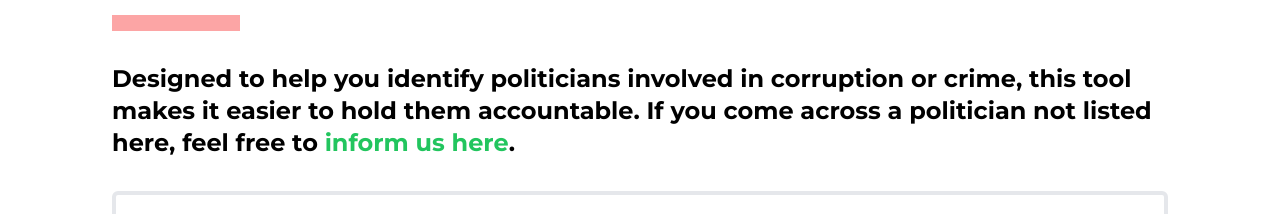
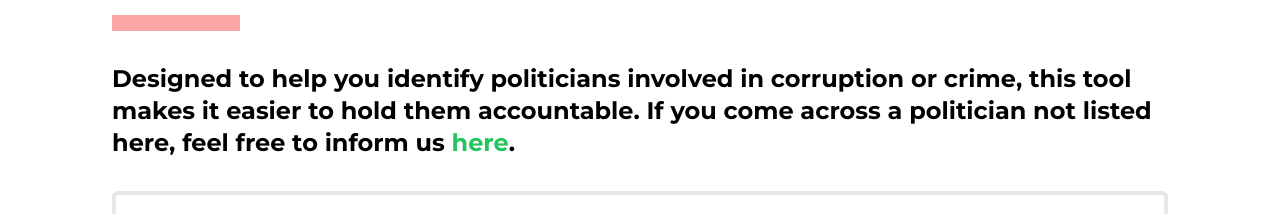
Before and after one commit to saroz9090/fuck-nepal-politics, a website: page public/index.html in a window 1280 px wide. Shown: the part 925-1139 px from the top of the page. Drawn offline with nearby package versions, Linux system fonts and the light colour scheme.

Commit message:
Update index.html

```diff
--- a/public/index.html
+++ b/public/index.html
@@ -102,7 +102,7 @@
                <div class = "text-5xl md:text-7xl uppercase font-extrabold">SEARCH Politicians' Crimes</div>
                <div class = "h-4 w-32 mt-2 mb-2 block bg-red-300"></div>
                <div class = "text-xl md:text-2xl mt-8 mb-8 font-bold">
-                  Designed to help you identify politicians involved in corruption or crime, this tool makes it easier to hold them accountable. If you come across a politician not listed here, feel free to <a href = "https://docs.google.com/forms/d/1iaKSsBKOdOJUHSe3Gvsb6-bnjH3O4yhAnzC5kXq9zSA/edit" class = "text-green-500 hover:underline">inform us here</a>.
+                  Designed to help you identify politicians involved in corruption or crime, this tool makes it easier to hold them accountable. If you come across a politician not listed here, feel free to inform us <a href = "https://docs.google.com/forms/d/1iaKSsBKOdOJUHSe3Gvsb6-bnjH3O4yhAnzC5kXq9zSA/edit" target="_blank" class = "text-green-500 hover:underline">here</a>.
 
 
                </div>
@@ -327,7 +327,7 @@
                   <br /> <br />
                   The goal of this project is to 'lift the curtain' and provide the transparency the people of Nepal deserve. This website is a free, accessible resource that exposes politicians and their crimes so that citizens can make informed decisions. While this issue extends beyond individual politicians, many stand as prominent contributors to the decay of Nepal’s political landscape.
                   <br /><br />
-                  For the sake of openness, this project is fully transparent and open-source, allowing anyone to view (and contribute to) <a href = "" target="_blank" class = "text-green-500 hover:underline">here</a>.
+                  For the sake of openness, this project is fully transparent and open-source, allowing anyone to view (and contribute to) <a href = "https://github.com/saroz9090/fuck-nepal-politics" target="_blank" class = "text-green-500 hover:underline">here</a>.
                   'd also like to give credit to the innovative projects that inspired this effort, including <a target = "_blank" href = "https://charlesstover.github.io/peoplecott/" class = "text-green-500 hover:underline">Peoplecott</a> by Charles Stover & the <a target = "_blank" href = "https://cokeboycott.com/" class = "text-green-500 hover:underline">Boycott Coco-Cola</a> campaign.
                   <br /><br />
                   Stay up-to-date and let’s unite to expose and hold corrupt politicians responsible!                  <br /><br />
```
